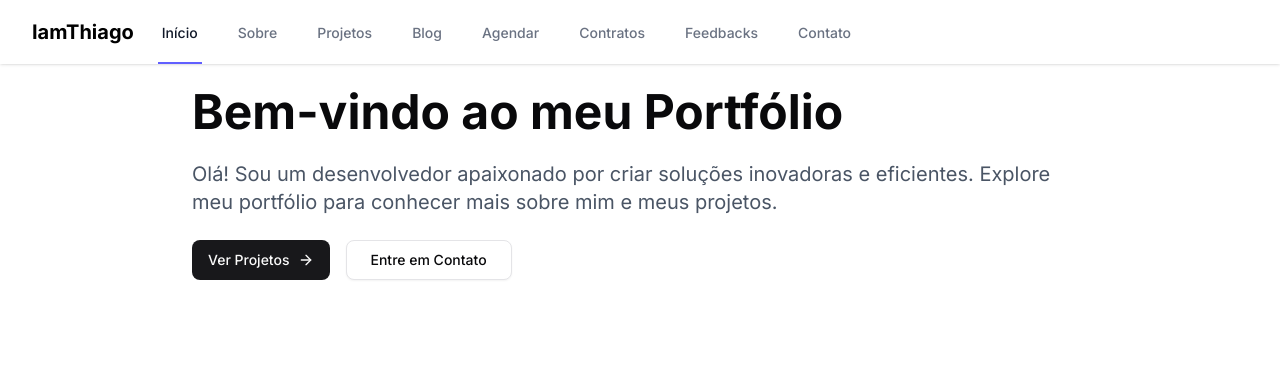
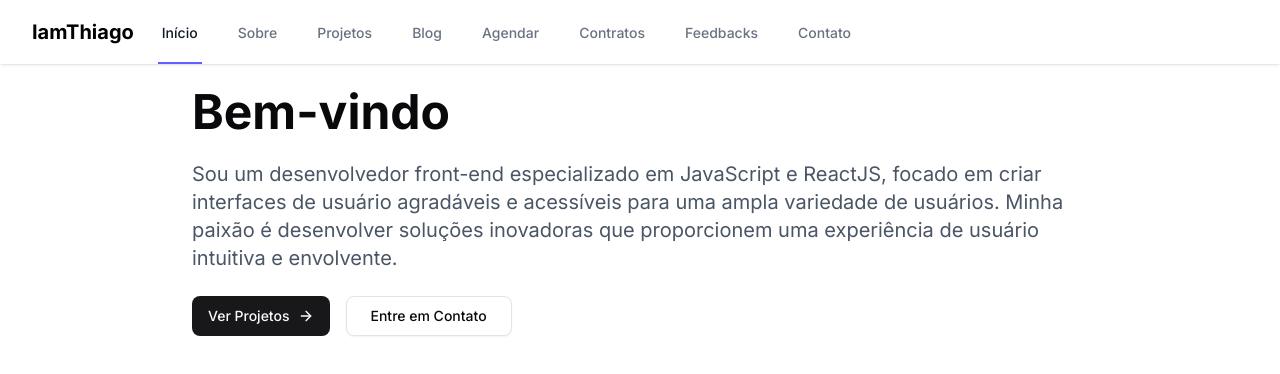
Before and after one commit to IamThiago-IT/me, a Next.js app: page / in a window 1280 px wide. Shown: the top 374 px of the page. Built offline with nearby package versions, Linux system fonts and the light colour scheme.

Commit message:
fix: update blog post content for clarity and detail

```diff
--- a/src/app/blog/[id]/page.tsx
+++ b/src/app/blog/[id]/page.tsx
@@ -130,7 +130,7 @@ function BlogPostContent({ params }: { params: { id: string } }) {
                   // @ts-ignore
                   <SyntaxHighlighter
                     language={match[1]}
-                    style={dracula}
+                    style={dracula as unknown as any}
                     {...props}
                   >
                     {String(children).replace(/\n$/, "")}
--- a/src/app/page.tsx
+++ b/src/app/page.tsx
@@ -6,10 +6,11 @@ export default function Home() {
   return (
     <div className="max-w-4xl mx-auto">
       <div className="space-y-6">
-        <h1 className="text-4xl md:text-5xl font-bold">Bem-vindo ao meu Portfólio</h1>
+        <h1 className="text-4xl md:text-5xl font-bold">Bem-vindo</h1>
         <p className="text-xl text-gray-600">
-          Olá! Sou um desenvolvedor apaixonado por criar soluções inovadoras e eficientes. Explore meu portfólio para
-          conhecer mais sobre mim e meus projetos.
+          Sou um desenvolvedor front-end especializado em JavaScript e ReactJS, focado em criar interfaces de usuário agradáveis e acessíveis para uma ampla variedade de usuários. Minha paixão é desenvolver soluções inovadoras que proporcionem uma experiência de usuário intuitiva e envolvente.
+
+
         </p>
         <div className="flex gap-4">
           <Button asChild size="lg">
```
